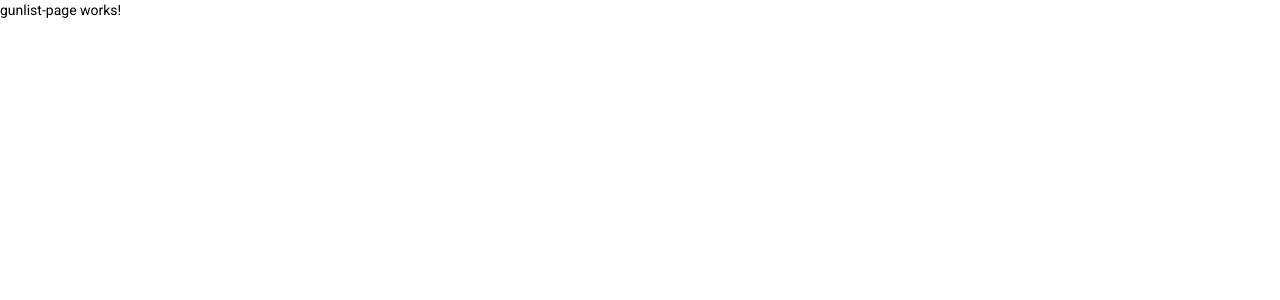
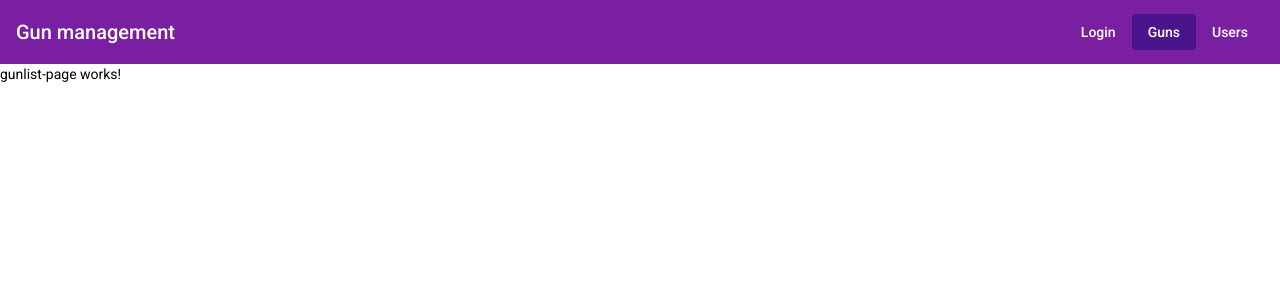
Before and after one commit to dgacek/gun-mgmt-app, an Angular app in the folder WEB/gun-mgmt-app/: page /guns in a window 1280 px wide. Shown: the top 300 px of the page. Built offline with nearby package versions, Linux system fonts and the light colour scheme.

Commit message:
added navbar

```diff
--- a/WEB/gun-mgmt-app/src/app/app.component.html
+++ b/WEB/gun-mgmt-app/src/app/app.component.html
@@ -1 +1,2 @@
+<app-navbar></app-navbar>
 <router-outlet></router-outlet>
--- a/WEB/gun-mgmt-app/src/app/app.module.ts
+++ b/WEB/gun-mgmt-app/src/app/app.module.ts
@@ -11,13 +11,15 @@ import { MatButtonModule } from '@angular/material/button';
 import { UserlistPageComponent } from './pages/userlist-page/userlist-page.component';
 import { GunlistPageComponent } from './pages/gunlist-page/gunlist-page.component';
 import { LoginPageComponent } from './pages/login-page/login-page.component';
+import { NavbarComponent } from './components/navbar/navbar.component';
 
 @NgModule({
   declarations: [
     AppComponent,
     UserlistPageComponent,
     GunlistPageComponent,
-    LoginPageComponent
+    LoginPageComponent,
+    NavbarComponent
   ],
   imports: [
     BrowserModule,
--- /dev/null
+++ b/WEB/gun-mgmt-app/src/app/components/navbar/navbar.component.html
@@ -0,0 +1,7 @@
+<mat-toolbar color="primary">
+  <div>Gun management</div>
+  <div class="spacer"></div>
+  <button mat-button routerLink="/login" routerLinkActive="active">Login</button>
+  <button mat-button routerLink="/guns" routerLinkActive="active">Guns</button>
+  <button mat-button routerLink="/users" routerLinkActive="active">Users</button>
+</mat-toolbar>
--- /dev/null
+++ b/WEB/gun-mgmt-app/src/app/components/navbar/navbar.component.scss
@@ -0,0 +1,12 @@
+@import "~@angular/material/theming";
+
+.flexbar {
+  display: flex;
+  flex-flow: row wrap;
+}
+.spacer {
+  flex: 1 1 auto;
+}
+.active {
+  background-color: mat-color(mat-palette($mat-purple, 900));
+}
--- /dev/null
+++ b/WEB/gun-mgmt-app/src/app/components/navbar/navbar.component.ts
@@ -0,0 +1,15 @@
+import { Component, OnInit } from '@angular/core';
+
+@Component({
+  selector: 'app-navbar',
+  templateUrl: './navbar.component.html',
+  styleUrls: ['./navbar.component.scss']
+})
+export class NavbarComponent implements OnInit {
+
+  constructor() { }
+
+  ngOnInit(): void {
+  }
+
+}
```
Also changed, not shown: 1 other file (tests, documents, lock files or other folders).
